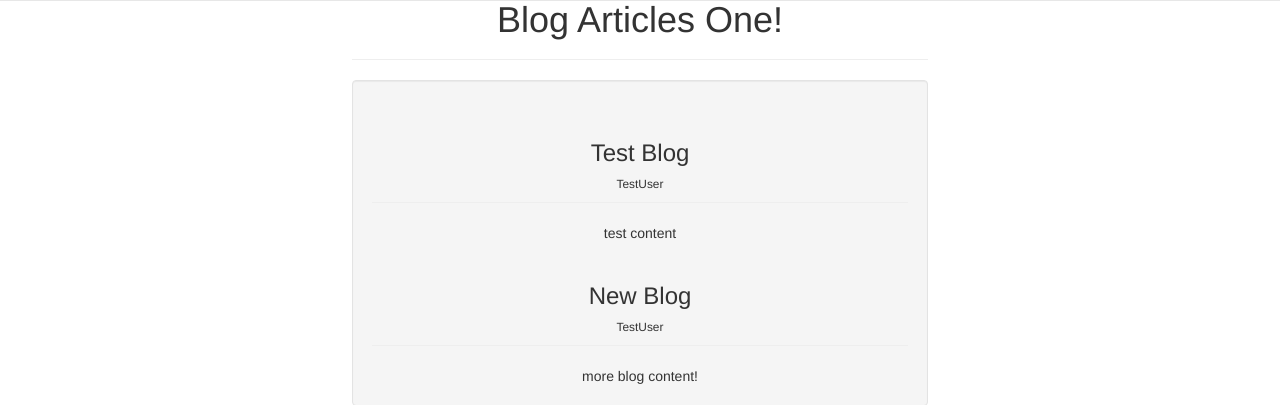
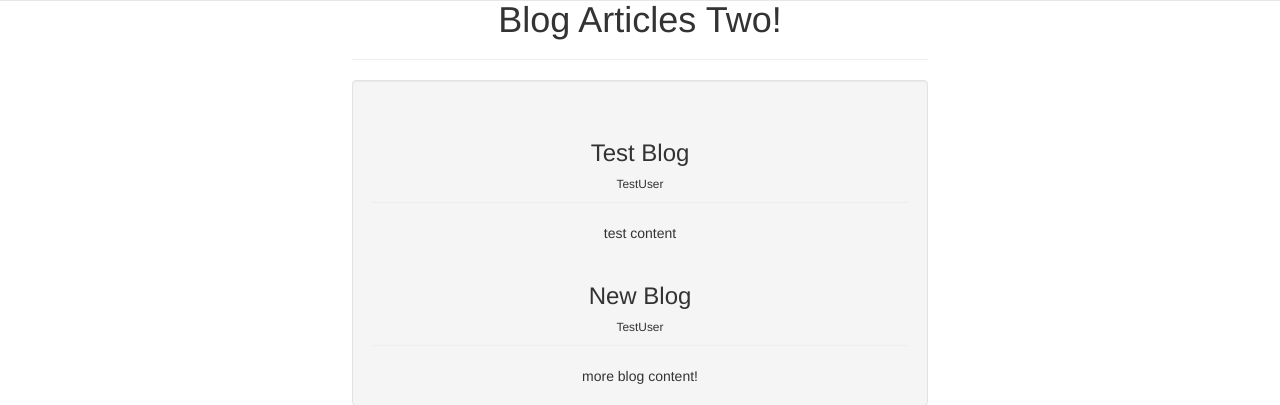
Before and after one commit to Ruzon/-testWindows, a Django app: template blogapp/templates/main.html in a window 1280 px wide. Shown: the part 50-455 px from the top of the page. Run offline with Django 3.2, Linux system fonts and the light colour scheme; the template is opened without the code that fills it: values that come from a table or form of the project are taken from there, others are empty; data comes from the database, SQL or seed files in the repository; parts of the project's set-up code (start-up, migrations or seed data) failed here and were passed over; some libraries are stand-ins or nearby versions.

Commit message:
blog_two text

```diff
--- a/blogapp/templates/main.html
+++ b/blogapp/templates/main.html
@@ -40,7 +40,7 @@
 		</nav>
 
 		<div class = "page-header centerdiv">
-			<h1>Blog Articles One!</h1>
+			<h1>Blog Articles Two!</h1>
 		</div>
 
 		<div class = "blog well">
```
